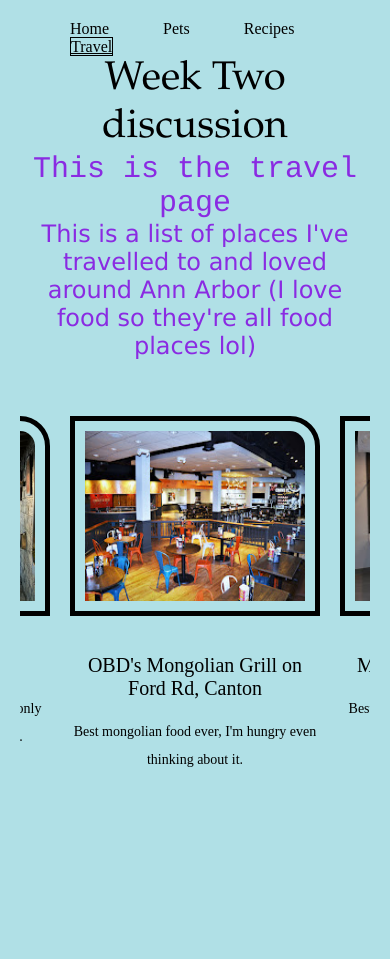
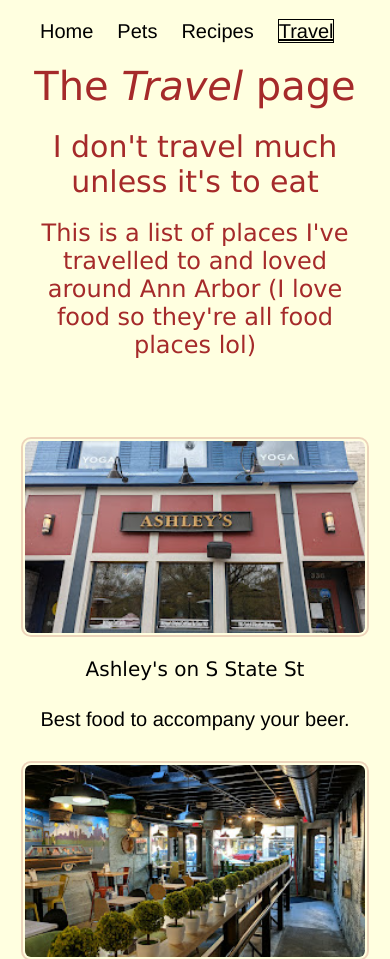
Before and after one commit to dtanwee/ccp_mobile_w24, a plain HTML site: page travel.html in a window 390 px wide. Shown: the top 959 px of the page. Before the commit the page ends 844 px from the top, so only its background shows below. Drawn offline with Linux system fonts and the light colour scheme.

Commit message:
Add files via upload
Corrected acc to doc

```diff
--- a/css/style.css
+++ b/css/style.css
@@ -1,48 +1,57 @@
 body {
-    background: powderblue;
+    background: lightyellow;
     padding: 20px;
 }
 
 h1 {
     font-size: 40px;
-    font-family: Garamond, Helvetica, sans-serif;
+    font-family: Verdana, Helvetica, sans-serif;
     text-align: center;
+    color: brown;
+    margin-bottom: 20px;
+    margin-top: 20px;
   }
 
   h2 {
     font-size: 30px;
     text-align: center;
-    font-family: Courier, Helvetica, sans-serif;
-    color: blueviolet;
+    font-family: Verdana, Helvetica, sans-serif;
+    color: brown;
+    margin-bottom: 20px;
   }
 
   h3 {
     font-size: 24px;
     text-align: center;
     font-family: Verdana, Helvetica, sans-serif;
-    color: blueviolet;
+    color: brown;
+    margin-bottom: 40px;
   }
 
   h4 {
     font-size: 20px;
+    font-family: Verdana, Helvetica, sans-serif;
   }
 
   p {
     font-size: 14px;
     line-height: 200%;
+    font-family: Helvetica, sans-serif;
   }
 
   img {
-    border: solid 5px black;
-    padding: 10px;
-    margin: 20px;
-    border-top-right-radius: 30px;
+    border: solid 2px rgba(165, 42, 42, 0.2);
+    padding: 2px;
+    margin: 2px;
+    /*border-top-right-radius: 30px;*/
+    border-radius: 10px;
     height: 200px;
   }
 
   .list-item-inline {
     display: inline-block;
-    margin-left: 50px;
+    margin-left: 30px;
+    font-family: Helvetica, sans-serif;
   }
 
   .div-align-horizontal-centered {
@@ -83,6 +92,7 @@
 
   ol {
     list-style:circle;
+    font-family: Helvetica, sans-serif;
   }
 
   .centered-text {
@@ -115,3 +125,35 @@
   transform: translateX(-50%);*/
   opacity: 1;
 }
+
+.italic {
+  font-style: italic;
+}
+
+@media screen and (max-width: 480px) {
+  p {
+    font-size: 20px;
+    line-height: 200%;
+  }
+
+  a {
+    font-size: 20px;
+  }
+
+  .list-item-inline {
+    display: inline-block;
+    margin-left: 20px;
+  }
+
+  .travel-grid {
+    grid-template-columns: repeat(1, 100%);
+  }
+
+  .recipes-grid {
+    grid-template-columns: repeat(1, 100%);
+  }
+
+  .pets-grid {
+    grid-template-columns: repeat(1, 100%);
+  }
+}
--- a/travel.html
+++ b/travel.html
@@ -18,11 +18,11 @@
                 <li class="list-item-inline"><a href = "travel.html" class="currentLink">Travel</a></li>
             </ul>
         </nav>
-        <h1>Week Two discussion</h1>
+        <h1>The <span class="italic">Travel</span> page</h1>
     </header>
 
     <main id="main">
-        <h2>This is the travel page</h2>
+        <h2>I don't travel much unless it's to eat</h2>
         <h3>This is a list of places I've travelled to and loved around Ann Arbor (I love food so they're all food places lol)</h3>
         <br>
         <br>
```
Also changed, not shown: index.html (+3 -3 lines), pets_new.html (+3 -3 lines), recipe.html (+3 -3 lines).
